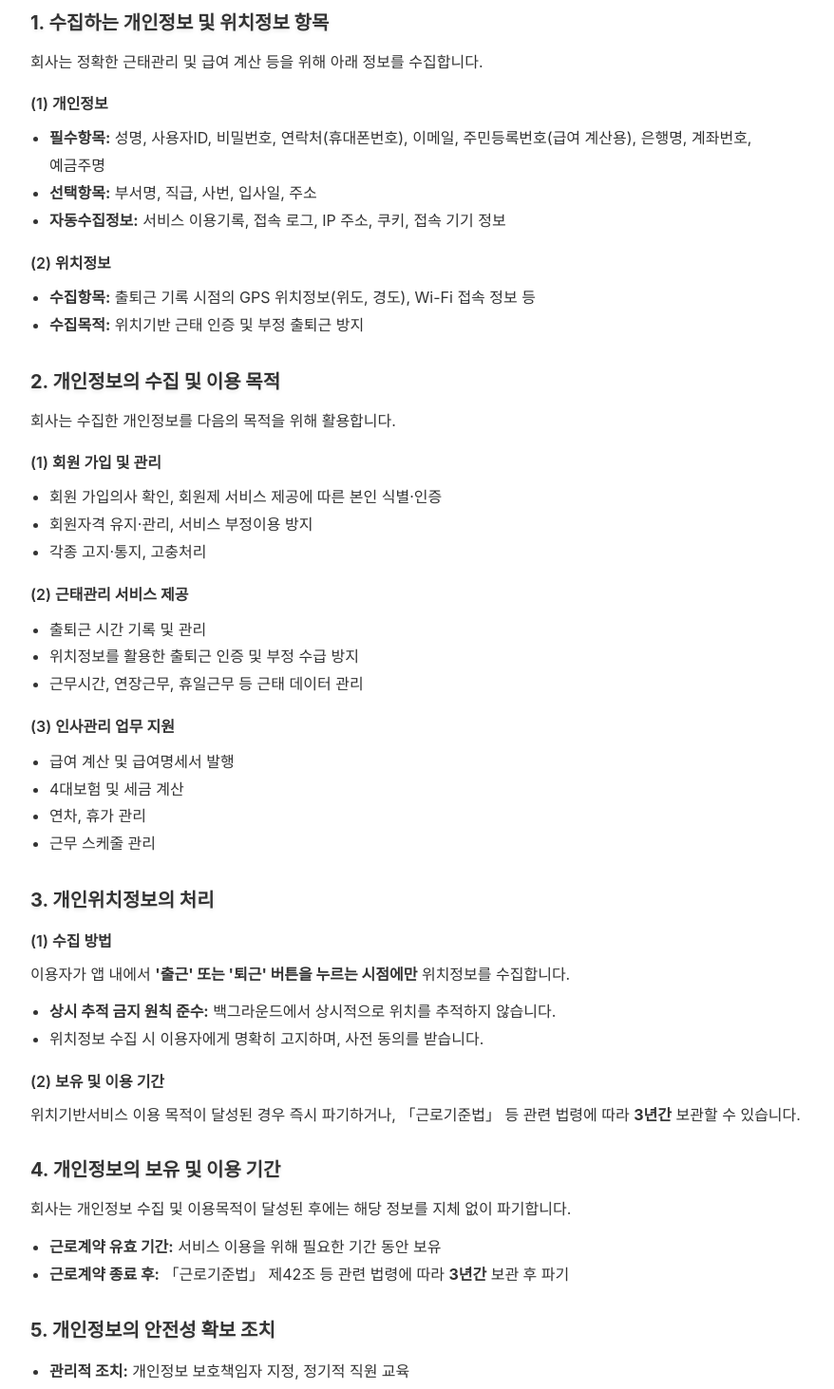
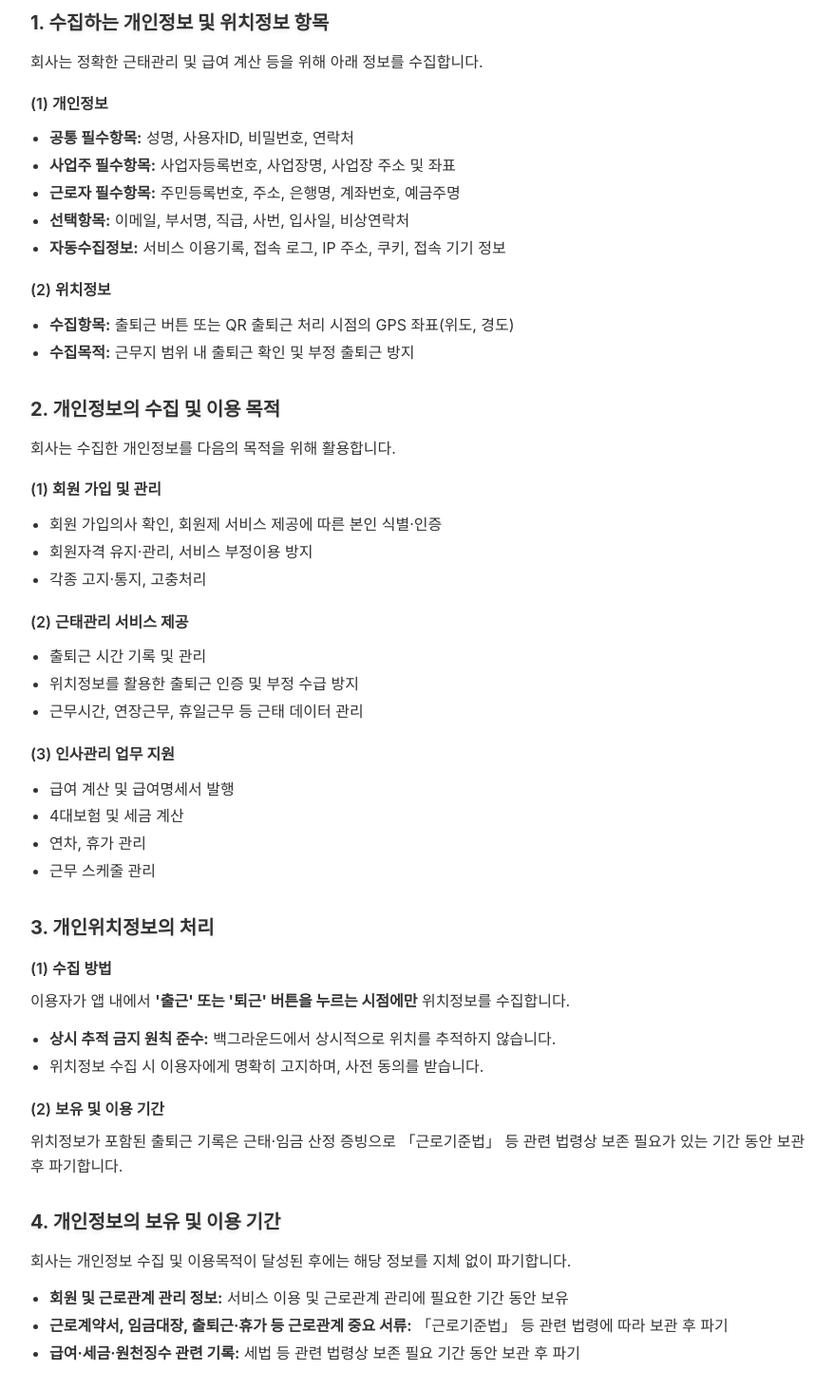
Before and after one commit to k50004950-ctrl/chance-HR, a React (Vite) app in the folder frontend/: page /#/privacy-policy in a window 1280 px wide. Shown: the part 340-1803 px from the top of the page at 95% size, without its empty margins (198-1076 px from the left). Built offline with nearby package versions, Linux system fonts and the light colour scheme; no server answers.

Commit message:
Align consent and privacy notices with service data use

```diff
--- a/frontend/src/components/ConsentInfo.jsx
+++ b/frontend/src/components/ConsentInfo.jsx
@@ -74,7 +74,7 @@ const ConsentInfo = ({ privacyConsent, locationConsent, privacyConsentDate, loca
 
       <div style={{ marginTop: '16px', padding: '12px', background: '#e0f2fe', borderRadius: '6px', border: '1px solid #7dd3fc' }}>
         <p style={{ fontSize: '12px', color: '#0c4a6e', margin: 0, lineHeight: '1.6' }}>
-          📌 <strong>법적 보관 의무:</strong> 개인정보보호법 및 근로기준법에 따라 동의 기록은 근로관계 종료 후 5년간 보관됩니다.
+          📌 <strong>법적 보관 안내:</strong> 동의 기록과 근로관계·급여 관련 기록은 관계 법령상 보존이 필요한 기간 동안 분리 보관될 수 있습니다.
         </p>
       </div>
     </div>
--- a/frontend/src/pages/EmployeeDashboard.jsx
+++ b/frontend/src/pages/EmployeeDashboard.jsx
@@ -2333,18 +2333,18 @@ const EmployeeDashboard = () => {
                   </h5>
                   <div style={{ marginBottom: '12px' }}>
                     <strong>■ 수집하는 개인정보 항목</strong><br/>
-                    이름, 주민등록번호, 연락처(전화번호), 이메일, 주소, 비상연락처
+                    이름, 주민등록번호, 연락처(전화번호), 주소, 급여 지급 및 인사관리에 필요한 정보
                   </div>
                   <div style={{ marginBottom: '12px' }}>
                     <strong>■ 수집·이용 목적</strong><br/>
                     • 인사관리 및 근로계약 관리<br/>
-                    • 급여계산 및 4대보험 가입·관리<br/>
+                    • 급여계산, 원천징수, 4대보험 가입·관리<br/>
                     • 근태관리 및 출퇴근 기록 관리<br/>
                     • 긴급 상황 시 연락
                   </div>
                   <div style={{ marginBottom: '12px' }}>
                     <strong>■ 보유 및 이용 기간</strong><br/>
-                    근로관계 종료 후 5년 (근로기준법 제42조)
+                    근로관계·급여·세금 관련 법령상 보존이 필요한 기간 동안 보관 후 파기
                   </div>
                   <div style={{ marginBottom: '12px' }}>
                     <strong>■ 동의를 거부할 권리 및 불이익</strong><br/>
@@ -2368,7 +2368,7 @@ const EmployeeDashboard = () => {
                   </div>
                   <div style={{ marginBottom: '12px' }}>
                     <strong>■ 보유 및 이용 기간</strong><br/>
-                    출퇴근 기록과 함께 5년
+                    출퇴근 기록과 함께 관계 법령상 보존이 필요한 기간 동안 보관 후 파기
                   </div>
                   <div style={{ background: '#fef3c7', padding: '16px', borderRadius: '6px', marginTop: '16px', border: '2px solid #fbbf24' }}>
                     <strong style={{ color: '#92400e', fontSize: '14px' }}>⚠️ 중요 안내사항</strong>
--- a/frontend/src/pages/InviteSignup.jsx
+++ b/frontend/src/pages/InviteSignup.jsx
@@ -24,7 +24,6 @@ const InviteSignup = () => {
     account_holder: ''
   });
   const [privacyConsent, setPrivacyConsent] = useState(false);
-  const [locationConsent, setLocationConsent] = useState(false);
   const [submitting, setSubmitting] = useState(false);
 
   useEffect(() => {
@@ -462,7 +461,7 @@ const InviteSignup = () => {
             }}>
               <p><strong>수집 항목:</strong> 성명, 아이디, 비밀번호, 전화번호, 주민등록번호, 주소, 은행명, 계좌번호, 예금주명</p>
               <p><strong>수집 목적:</strong> 근로계약 관리, 급여 계산 및 지급, 4대보험 신고, 근태관리</p>
-              <p><strong>보유 기간:</strong> 근로관계 종료 후 관련 법령에 따라 3~5년간 보관 후 파기</p>
+              <p><strong>보유 기간:</strong> 근로관계·급여·세금 관련 법령상 보존이 필요한 기간 동안 보관 후 파기</p>
               <p style={{ marginTop: '8px' }}>주민등록번호는 소득세법 제145조에 따른 원천징수 및 4대보험 신고를 위해 수집하며, AES-256 암호화하여 저장합니다. 동의를 거부할 수 있으나, 이 경우 회원가입이 제한됩니다.</p>
             </div>
             <label style={{ display: 'flex', gap: '10px', alignItems: 'center', cursor: 'pointer' }}>
@@ -475,16 +474,9 @@ const InviteSignup = () => {
                 [필수] 개인정보 수집·이용에 동의합니다.
               </span>
             </label>
-            <label style={{ display: 'flex', gap: '10px', alignItems: 'center', cursor: 'pointer', marginTop: '8px' }}>
-              <input
-                type="checkbox"
-                checked={locationConsent}
-                onChange={(e) => setLocationConsent(e.target.checked)}
-              />
-              <span style={{ fontSize: '13px', color: '#374151' }}>
-                [선택] 위치정보 수집·이용에 동의합니다. (출퇴근 기록용)
-              </span>
-            </label>
+            <p style={{ fontSize: '12px', color: '#6b7280', margin: '10px 0 0', lineHeight: '1.6' }}>
+              위치정보 수집·이용 동의는 출퇴근 기능 이용 전 별도 화면에서 진행됩니다.
+            </p>
           </div>
 
           <button
--- a/frontend/src/pages/PrivacyPolicy.jsx
+++ b/frontend/src/pages/PrivacyPolicy.jsx
@@ -72,8 +72,10 @@ const PrivacyPolicy = () => {
               (1) 개인정보
             </h3>
             <ul style={{ marginLeft: '20px', marginBottom: '16px' }}>
-              <li><strong>필수항목:</strong> 성명, 사용자ID, 비밀번호, 연락처(휴대폰번호), 이메일, 주민등록번호(급여 계산용), 은행명, 계좌번호, 예금주명</li>
-              <li><strong>선택항목:</strong> 부서명, 직급, 사번, 입사일, 주소</li>
+              <li><strong>공통 필수항목:</strong> 성명, 사용자ID, 비밀번호, 연락처</li>
+              <li><strong>사업주 필수항목:</strong> 사업자등록번호, 사업장명, 사업장 주소 및 좌표</li>
+              <li><strong>근로자 필수항목:</strong> 주민등록번호, 주소, 은행명, 계좌번호, 예금주명</li>
+              <li><strong>선택항목:</strong> 이메일, 부서명, 직급, 사번, 입사일, 비상연락처</li>
               <li><strong>자동수집정보:</strong> 서비스 이용기록, 접속 로그, IP 주소, 쿠키, 접속 기기 정보</li>
             </ul>
 
@@ -81,8 +83,8 @@ const PrivacyPolicy = () => {
               (2) 위치정보
             </h3>
             <ul style={{ marginLeft: '20px', marginBottom: '16px' }}>
-              <li><strong>수집항목:</strong> 출퇴근 기록 시점의 GPS 위치정보(위도, 경도), Wi-Fi 접속 정보 등</li>
-              <li><strong>수집목적:</strong> 위치기반 근태 인증 및 부정 출퇴근 방지</li>
+              <li><strong>수집항목:</strong> 출퇴근 버튼 또는 QR 출퇴근 처리 시점의 GPS 좌표(위도, 경도)</li>
+              <li><strong>수집목적:</strong> 근무지 범위 내 출퇴근 확인 및 부정 출퇴근 방지</li>
             </ul>
 
             <h2 style={{ fontSize: '20px', fontWeight: '700', color: '#333', marginTop: '32px', marginBottom: '16px' }}>
@@ -137,7 +139,7 @@ const PrivacyPolicy = () => {
               (2) 보유 및 이용 기간
             </h3>
             <p style={{ marginBottom: '16px' }}>
-              위치기반서비스 이용 목적이 달성된 경우 즉시 파기하거나, 「근로기준법」 등 관련 법령에 따라 <strong>3년간</strong> 보관할 수 있습니다.
+              위치정보가 포함된 출퇴근 기록은 근태·임금 산정 증빙으로 「근로기준법」 등 관련 법령상 보존 필요가 있는 기간 동안 보관 후 파기합니다.
             </p>
 
             <h2 style={{ fontSize: '20px', fontWeight: '700', color: '#333', marginTop: '32px', marginBottom: '16px' }}>
@@ -147,8 +149,9 @@ const PrivacyPolicy = () => {
               회사는 개인정보 수집 및 이용목적이 달성된 후에는 해당 정보를 지체 없이 파기합니다.
             </p>
             <ul style={{ marginLeft: '20px', marginBottom: '16px' }}>
-              <li><strong>근로계약 유효 기간:</strong> 서비스 이용을 위해 필요한 기간 동안 보유</li>
-              <li><strong>근로계약 종료 후:</strong> 「근로기준법」 제42조 등 관련 법령에 따라 <strong>3년간</strong> 보관 후 파기</li>
+              <li><strong>회원 및 근로관계 관리 정보:</strong> 서비스 이용 및 근로관계 관리에 필요한 기간 동안 보유</li>
+              <li><strong>근로계약서, 임금대장, 출퇴근·휴가 등 근로관계 중요 서류:</strong> 「근로기준법」 등 관련 법령에 따라 보관 후 파기</li>
+              <li><strong>급여·세금·원천징수 관련 기록:</strong> 세법 등 관련 법령상 보존 필요 기간 동안 보관 후 파기</li>
             </ul>
 
             <h2 style={{ fontSize: '20px', fontWeight: '700', color: '#333', marginTop: '32px', marginBottom: '16px' }}>
@@ -171,6 +174,9 @@ const PrivacyPolicy = () => {
               <li>동의 철회(탈퇴)</li>
               <li>위치정보 수집 거부</li>
             </ul>
+            <p style={{ marginBottom: '16px', fontSize: '14px', color: '#666' }}>
+              단, 관련 법령에 따라 보존이 필요한 근로계약·임금·세금 관련 기록은 해당 보존기간 동안 분리 보관될 수 있습니다.
+            </p>
 
             <h2 style={{ fontSize: '20px', fontWeight: '700', color: '#333', marginTop: '32px', marginBottom: '16px' }}>
               7. 개인정보 보호책임자
```
